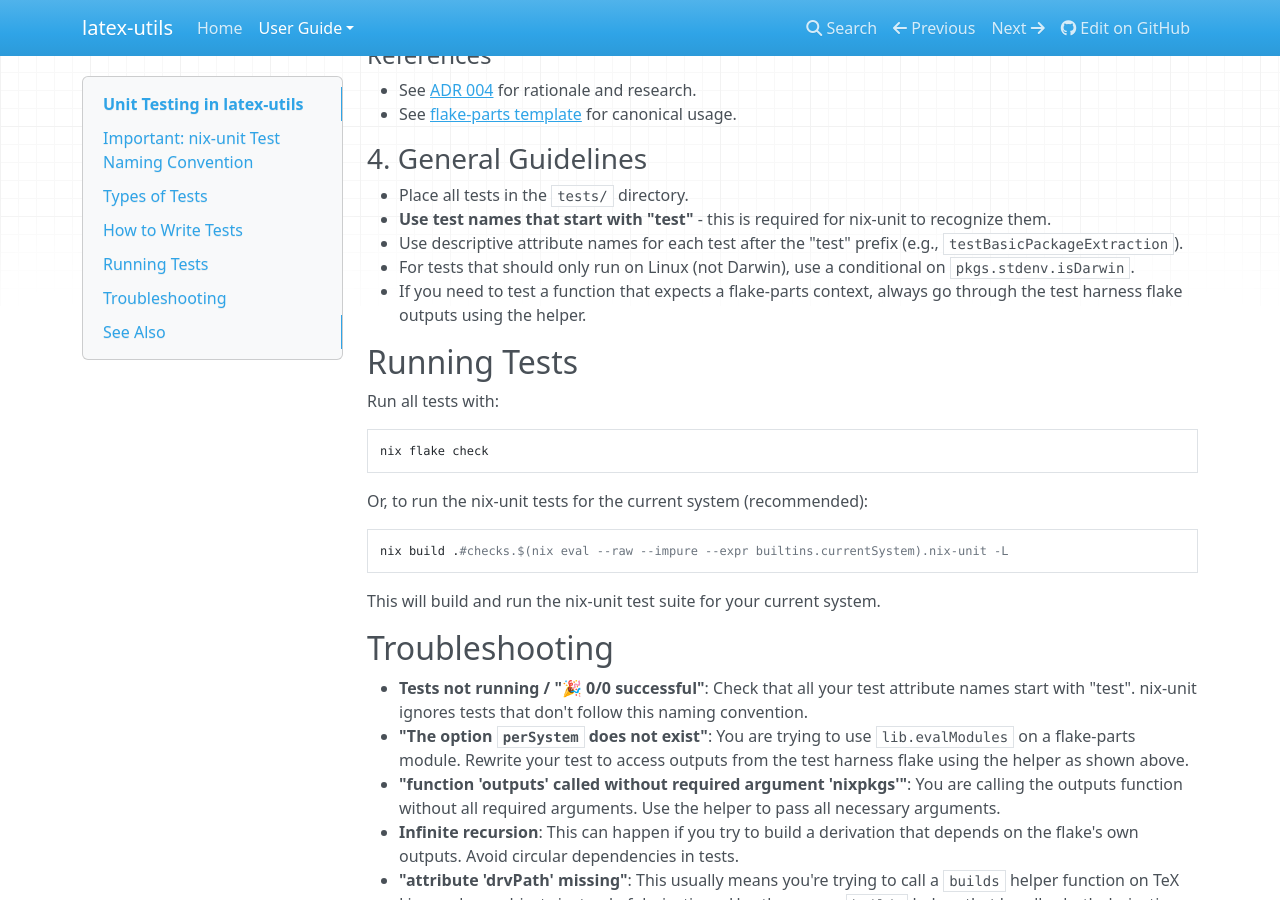
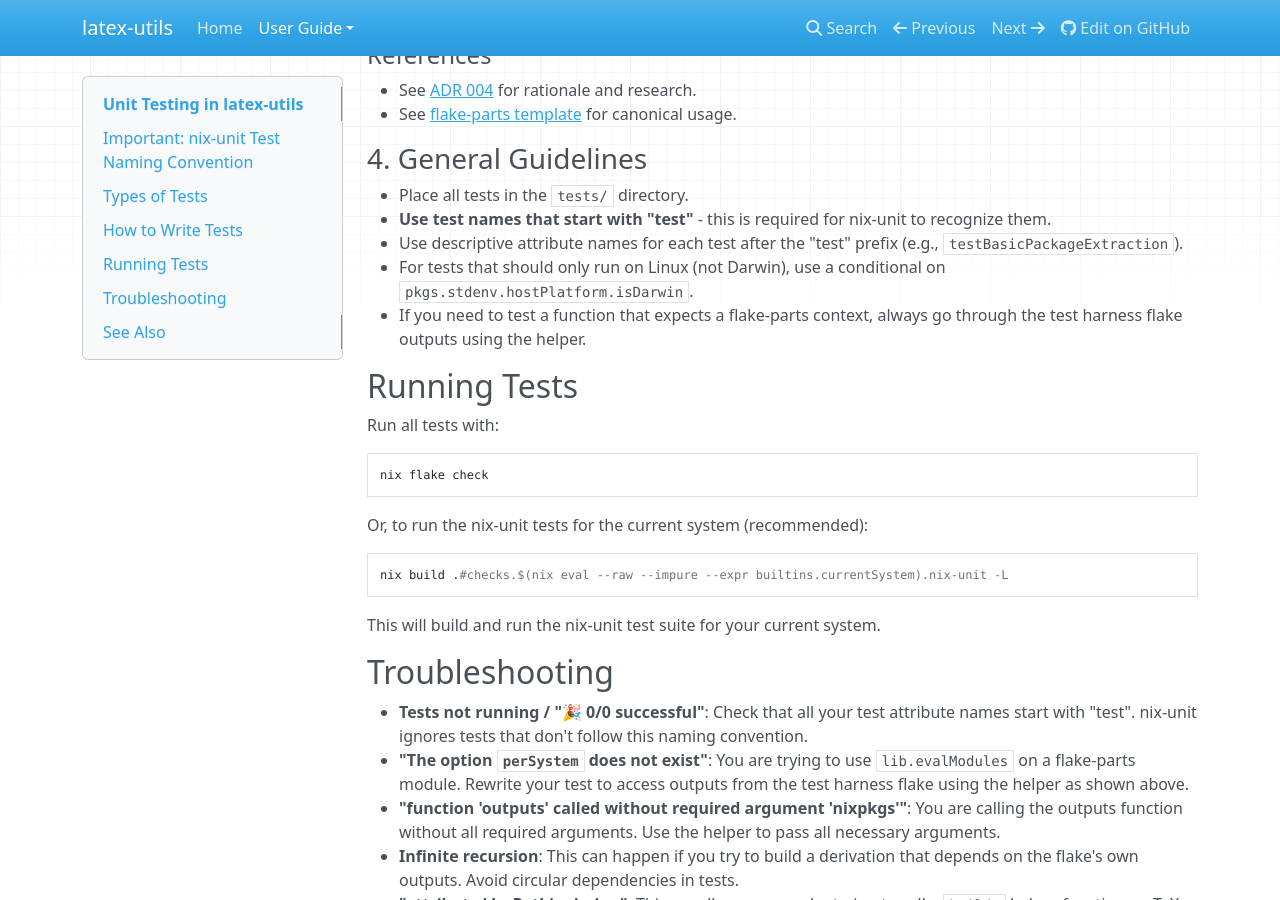
Before and after one commit to jmmaloney4/latex-utils, an MkDocs documentation site: the page built from docs/user/unit-testing.md, in a window 1280 px wide and 900 px high, scrolled down 3156 px. Built offline with MkDocs 1.6.1, drawn with Linux system fonts in a browser that asks for light colours; nearby versions of some CDN libraries.

Commit message:
fix(nix): use stdenv.hostPlatform.is* instead of deprecated stdenv.is*
nixpkgs deprecated the stdenv.isDarwin/isLinux aliases and warns at
evaluation. Pure rename; stdenv.isX was inherit (hostPlatform) isX, so
semantics are unchanged.

Co-Authored-By: Claude Sonnet 5.5 <noreply@anthropic.com>

```diff
--- a/docs/user/unit-testing.md
+++ b/docs/user/unit-testing.md
@@ -148,7 +148,7 @@ in {
 - Place all tests in the `tests/` directory.
 - **Use test names that start with "test"** - this is required for nix-unit to recognize them.
 - Use descriptive attribute names for each test after the "test" prefix (e.g., `testBasicPackageExtraction`).
-- For tests that should only run on Linux (not Darwin), use a conditional on `pkgs.stdenv.isDarwin`.
+- For tests that should only run on Linux (not Darwin), use a conditional on `pkgs.stdenv.hostPlatform.isDarwin`.
 - If you need to test a function that expects a flake-parts context, always go through the test harness flake outputs using the helper.
 
 ## Running Tests
```
Also changed, not shown: README.md (+1 -1 lines), 1 other file.
